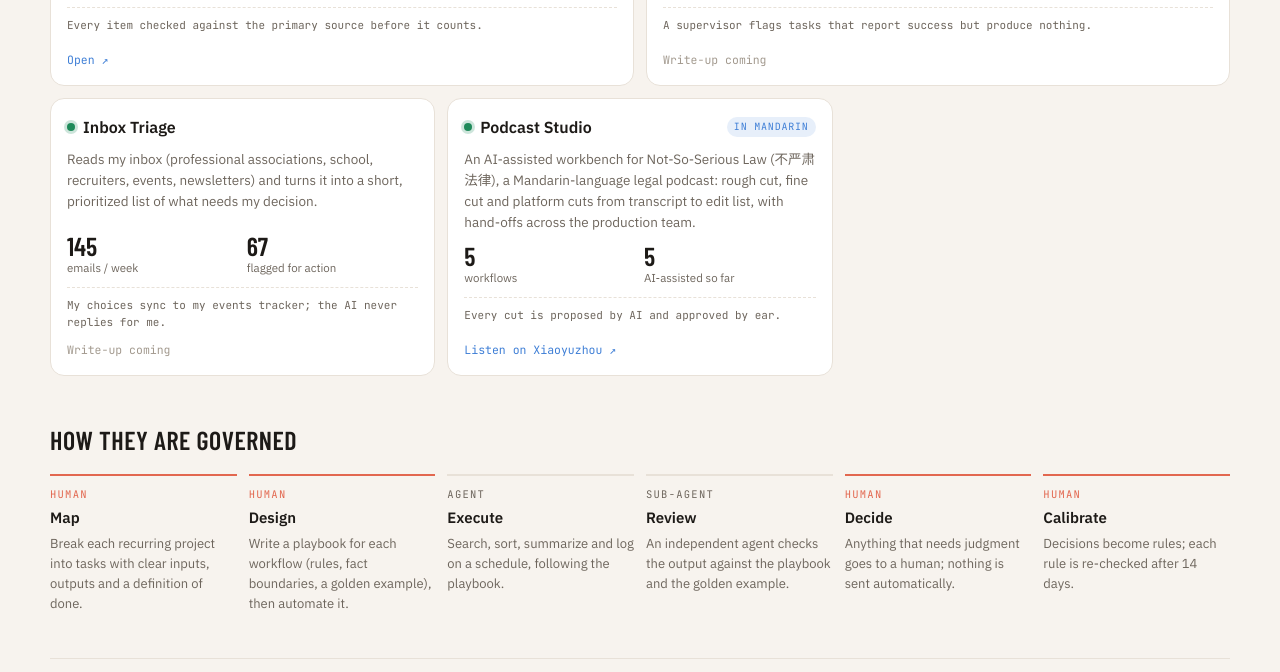
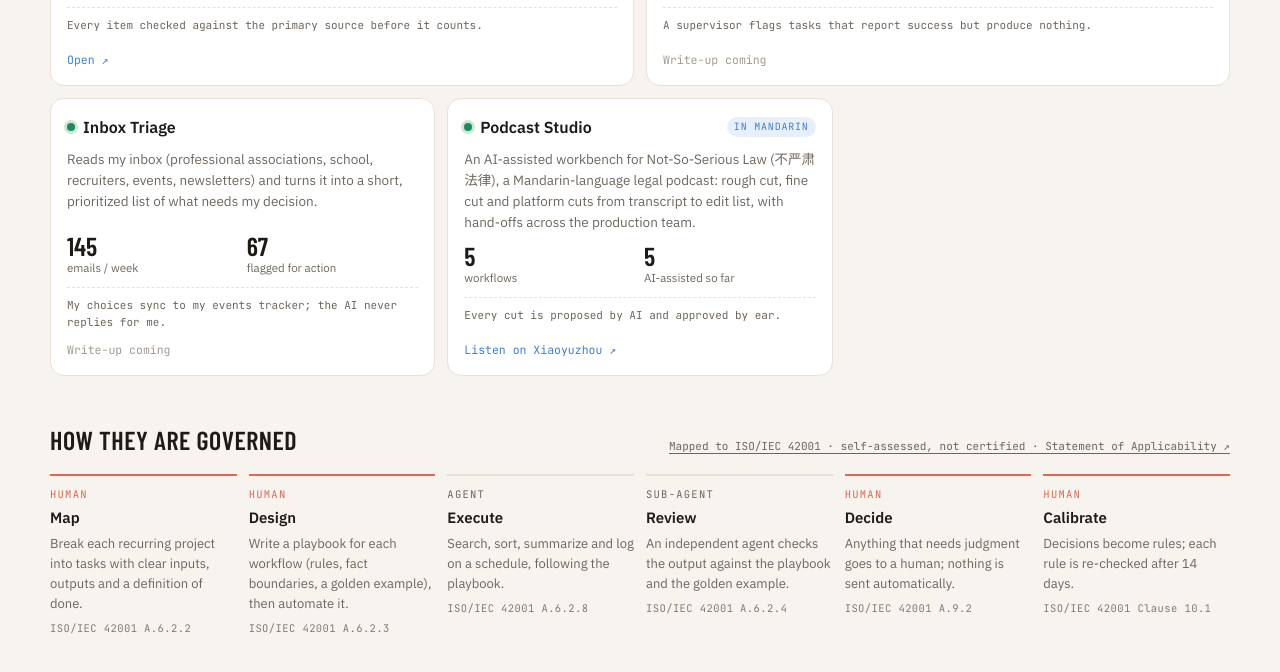
Before and after one commit to rene-wang1024/rene-wang1024.github.io, a plain HTML site: page index.html in a window 1280 px wide. Shown: the part 1134-1806 px from the top of the page. Drawn offline with nearby package versions, Linux system fonts and the light colour scheme.

Commit message:
Governance section: map each method step to ISO/IEC 42001 and link the self-assessed SoA
Co-Authored-By: Claude Opus 5.5 <noreply@anthropic.com>
Claude-Session: https://claude.ai/code/session_01QaNqqFxVo2z1p2tJuZ8Yo1

```diff
--- a/index.html
+++ b/index.html
@@ -180,6 +180,8 @@ a.pj:hover .go,.pj .go a:hover{text-decoration:underline;text-underline-offset:3
 .mt.h span{color:var(--coral)}
 .mt b{font-size:15px}
 .mt p{margin:0;color:var(--muted);font-size:13px}
+.mt .iso{font-family:var(--f-mono);font-size:10.5px;letter-spacing:.04em;color:var(--muted);opacity:.85;margin-top:2px}
+.sh .soa{font-family:var(--f-mono);font-size:11px;color:var(--muted);text-decoration:underline;text-underline-offset:3px}
 footer{margin-top:44px;border-top:1px solid var(--line);padding-block:16px 40px;display:flex;justify-content:space-between;gap:10px;flex-wrap:wrap;color:var(--faint);font-size:12.5px}
 
 
@@ -300,7 +302,7 @@ footer{margin-top:44px;border-top:1px solid var(--line);padding-block:16px 40px;
   </section>
 
   <section class="block">
-    <div class="sh"><h2 data-t="methH"></h2></div>
+    <div class="sh"><h2 data-t="methH"></h2><a class="soa" href="https://github.com/rene-wang1024/rene-wang1024/blob/main/ai-workshop-iso42001-soa.md" target="_blank" rel="noopener" data-t="methSoa"></a></div>
     <div class="method" id="method"></div>
   </section>
 
@@ -346,6 +348,7 @@ const T = {
   ratio:['of today\'s items reached me','今天的事项送到了我手上'],
   projH:['The systems','四个系统'], projSub:['Tap a station above for its run data','点上方插图里的站点查看运行数据'],
   methH:['How they are governed','怎么管住它们'],
+  methSoa:['Mapped to ISO/IEC 42001 · self-assessed, not certified · Statement of Applicability ↗','对照 ISO/IEC 42001 · 自评，未经认证 · 适用性声明 ↗'],
   intro:['I\'m Rene Wang, a legal and governance professional based in Toronto. I spent 16 years in public prosecution in Beijing, then led a 13-person legal cooperation team at ByteDance before joining TikTok Canada. I\'m completing an LL.M. in Canadian common law at Osgoode Hall, hold the CIPP/C and PMP, and I\'m looking for roles in legal operations and data privacy.','我是 Rene Wang，常驻多伦多的法律与治理从业者。我在北京做了 16 年公诉工作，之后在字节跳动带领 13 人的法律协作团队，随后加入 TikTok Canada。目前在 Osgoode Hall 攻读加拿大普通法 LL.M.，持有 CIPP/C 和 PMP，正在寻找法律运营与数据隐私方向的职位。'],
   privacy:['Public counts only, updated through the day. No email content, names of employers I apply to, or personal decisions are shown.','只公开计数，白天随运行更新；不展示邮件内容、所申请的雇主名称或个人决定。'],
   foot:['Built and maintained by Rene Wang','由 Rene Wang 设计和维护'],
@@ -392,12 +395,12 @@ const PROJECTS = [
    kv:[[5,'workflows','个工作流'],[5,'AI-assisted so far','个已由 AI 辅助']]}
 ];
 const METHOD = [
-  ['HUMAN','Map','拆解','Break each recurring project into tasks with clear inputs, outputs and a definition of done.','把每个日常项目拆成任务，明确输入、输出和完成标准。'],
-  ['HUMAN','Design','设计','Write a playbook for each workflow (rules, fact boundaries, a golden example), then automate it.','为每个工作流写 playbook（规则、事实边界、标准样例），再设为自动运行。'],
-  ['AI','Execute','执行','Search, sort, summarize and log on a schedule, following the playbook.','按 playbook 定时检索、分拣、摘要、记录。'],
-  ['SUB','Review','审查','An independent agent checks the output against the playbook and the golden example.','另一个独立智能体对照 playbook 和标准样例审查产出。'],
-  ['HUMAN','Decide','决定','Anything that needs judgment goes to a human; nothing is sent automatically.','需要判断的都交给人，任何内容都不会自动发出。'],
-  ['HUMAN','Calibrate','校准','Decisions become rules; each rule is re-checked after 14 days.','决定沉淀为规则，每条规则 14 天后复核。']
+  ['HUMAN','Map','拆解','Break each recurring project into tasks with clear inputs, outputs and a definition of done.','把每个日常项目拆成任务，明确输入、输出和完成标准。','A.6.2.2'],
+  ['HUMAN','Design','设计','Write a playbook for each workflow (rules, fact boundaries, a golden example), then automate it.','为每个工作流写 playbook（规则、事实边界、标准样例），再设为自动运行。','A.6.2.3'],
+  ['AI','Execute','执行','Search, sort, summarize and log on a schedule, following the playbook.','按 playbook 定时检索、分拣、摘要、记录。','A.6.2.8'],
+  ['SUB','Review','审查','An independent agent checks the output against the playbook and the golden example.','另一个独立智能体对照 playbook 和标准样例审查产出。','A.6.2.4'],
+  ['HUMAN','Decide','决定','Anything that needs judgment goes to a human; nothing is sent automatically.','需要判断的都交给人，任何内容都不会自动发出。','A.9.2'],
+  ['HUMAN','Calibrate','校准','Decisions become rules; each rule is re-checked after 14 days.','决定沉淀为规则，每条规则 14 天后复核。','Clause 10.1']
 ];
 let lang='en', mode=null;
 try{const s=localStorage.getItem('rw-lang'); if(s==='en'||s==='zh') lang=s;}catch(e){}
@@ -447,7 +450,7 @@ function render(){
       <p>${esc(L[1])}</p><div class="kv">${p.kv.map(([n,en,zh])=>`<div><b>${esc(n)}</b><span>${esc(lang==='en'?en:zh)}</span></div>`).join('')}</div>
       <div class="ctrl-line">${esc(L[2])}</div>
       <span class="go ${p.url||p.repo||p.listen?'':'muted'}">${p.url?t('open'):p.listen?`<a href="${p.listen}" target="_blank" rel="noopener">${t('listen')}</a>`:p.repo?`<a href="${p.repo}" target="_blank" rel="noopener">${t('repo')}</a>`:esc(t('soon'))}</span></${tag}>`;}).join('');
-  document.getElementById('method').innerHTML=METHOD.map(([w,en,zh,de,dz])=>`<div class="mt ${w==='HUMAN'?'h':''}"><span>${w==='AI'?(lang==='en'?'AGENT':'智能体'):w==='SUB'?(lang==='en'?'SUB-AGENT':'子智能体'):(lang==='en'?'HUMAN':'人工')}</span><b>${esc(lang==='en'?en:zh)}</b><p>${esc(lang==='en'?de:dz)}</p></div>`).join('');
+  document.getElementById('method').innerHTML=METHOD.map(([w,en,zh,de,dz,iso])=>`<div class="mt ${w==='HUMAN'?'h':''}"><span>${w==='AI'?(lang==='en'?'AGENT':'智能体'):w==='SUB'?(lang==='en'?'SUB-AGENT':'子智能体'):(lang==='en'?'HUMAN':'人工')}</span><b>${esc(lang==='en'?en:zh)}</b><p>${esc(lang==='en'?de:dz)}</p>${iso?`<small class="iso">ISO/IEC 42001 ${esc(iso)}</small>`:''}</div>`).join('');
   clock();
 }
 const h=torontoHour(); setMode(h>=7&&h<18?'day':'night');
```
